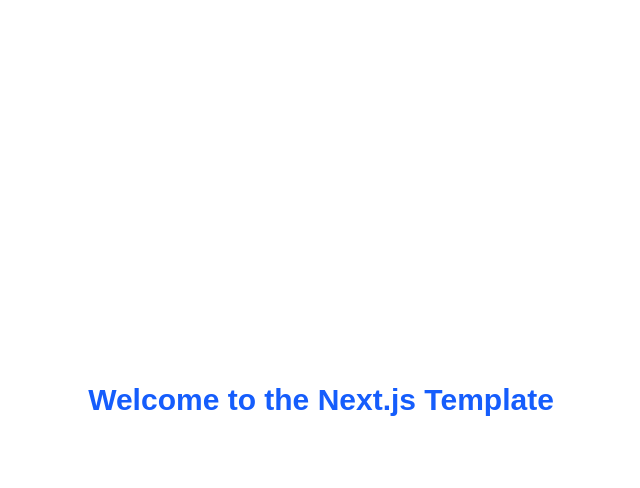
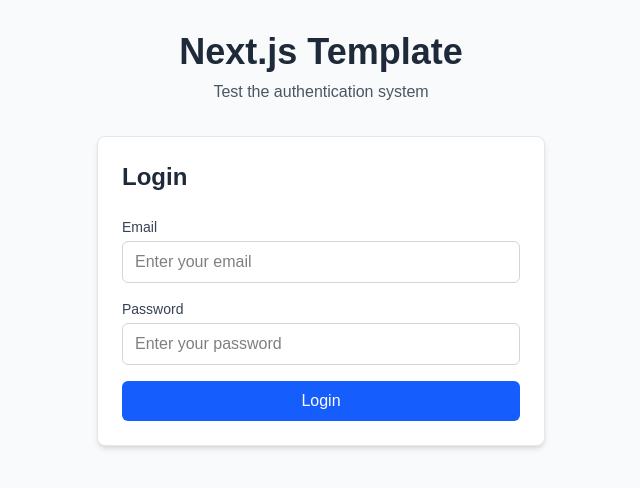
Before and after one commit to harisejaz2206/next-core-template, a Next.js app: page / in a window 1280 px wide. Shown: the top 488 px of the page, without its empty margins (319-959 px from the left). Built offline with nearby package versions, Linux system fonts and the light colour scheme; no server answers.

Commit message:
feat: Enhance Home component with LoginForm and update layout for authentication testing

```diff
--- a/src/app/page.tsx
+++ b/src/app/page.tsx
@@ -1,9 +1,15 @@
-import Image from "next/image";
+import LoginForm from '@/components/LoginForm';
 
 export default function Home() {
   return (
-    <div className="flex items-center justify-center min-h-screen">
-      <h1 className="text-3xl font-semibold text-blue-600">Welcome to the Next.js Template</h1>
+    <div className="min-h-screen bg-gray-50 py-8">
+      <div className="container mx-auto px-4">
+        <div className="text-center mb-8">
+          <h1 className="text-4xl font-bold text-gray-800 mb-2">Next.js Template</h1>
+          <p className="text-gray-600">Test the authentication system</p>
+        </div>
+        <LoginForm />
+      </div>
     </div>
   );
 }
--- /dev/null
+++ b/src/components/LoginForm.tsx
@@ -0,0 +1,122 @@
+'use client';
+
+import { useState } from 'react';
+import { useLoginMutation } from '@/@redux/features/api/api.slice';
+import { useSelector, useDispatch } from 'react-redux';
+import { selectUser, selectIsAuthenticated } from '@/@redux/features/auth/auth.selectors';
+import { logout } from '@/@redux/features/auth/auth.slice';
+import { removeAccessToken, removeRefreshToken } from '@/lib/auth';
+
+export default function LoginForm() {
+  const [email, setEmail] = useState('');
+  const [password, setPassword] = useState('');
+  const [serverMessage, setServerMessage] = useState('');
+
+  const dispatch = useDispatch();
+  const [login, { isLoading, error }] = useLoginMutation();
+  const user = useSelector(selectUser);
+  const isAuthenticated = useSelector(selectIsAuthenticated);
+
+  const handleSubmit = async (e: React.FormEvent) => {
+    e.preventDefault();
+    setServerMessage('');
+
+    try {
+      const response = await login({ email, password }).unwrap();
+      console.log('response:', response);
+      setServerMessage(`✅ ${response.message}`);
+      console.log('Login successful:', response);
+    } catch (err: any) {
+      setServerMessage(`❌ ${err?.data?.message || 'Login failed'}`);
+      console.error('Login error:', err);
+    }
+  };
+
+  const handleLogout = () => {
+    // Clear tokens from localStorage
+    removeAccessToken();
+    removeRefreshToken();
+    // Clear Redux state
+    dispatch(logout());
+  };
+
+  if (isAuthenticated && user) {
+    return (
+      <div className="max-w-md mx-auto mt-8 p-6 bg-green-50 border border-green-200 rounded-lg">
+        <h2 className="text-2xl font-bold text-green-800 mb-4">Welcome!</h2>
+        <div className="space-y-2 text-sm">
+          <p><strong>Name:</strong> {user.fullName || `${user.firstName} ${user.lastName}`}</p>
+          <p><strong>Email:</strong> {user.email}</p>
+          <p><strong>Role:</strong> {user.role}</p>
+          <p><strong>Status:</strong> {user.isActive ? 'Active' : 'Inactive'}</p>
+        </div>
+        <button
+          onClick={handleLogout}
+          className="mt-4 w-full bg-green-600 text-white py-2 px-4 rounded hover:bg-green-700"
+        >
+          Logout
+        </button>
+      </div>
+    );
+  }
+
+  return (
+    <div className="max-w-md mx-auto mt-8 p-6 bg-white border border-gray-200 rounded-lg shadow-md">
+      <h2 className="text-2xl font-bold text-gray-800 mb-6">Login</h2>
+
+      <form onSubmit={handleSubmit} className="space-y-4">
+        <div>
+          <label htmlFor="email" className="block text-sm font-medium text-gray-700 mb-1">
+            Email
+          </label>
+          <input
+            type="email"
+            id="email"
+            value={email}
+            onChange={(e) => setEmail(e.target.value)}
+            required
+            className="w-full px-3 py-2 border border-gray-300 rounded-md focus:outline-none focus:ring-2 focus:ring-blue-500"
+            placeholder="Enter your email"
+          />
+        </div>
+
+        <div>
+          <label htmlFor="password" className="block text-sm font-medium text-gray-700 mb-1">
+            Password
+          </label>
+          <input
+            type="password"
+            id="password"
+            value={password}
+            onChange={(e) => setPassword(e.target.value)}
+            required
+            className="w-full px-3 py-2 border border-gray-300 rounded-md focus:outline-none focus:ring-2 focus:ring-blue-500"
+            placeholder="Enter your password"
+          />
+        </div>
+
+        <button
+          type="submit"
+          disabled={isLoading}
+          className="w-full bg-blue-600 text-white py-2 px-4 rounded-md hover:bg-blue-700 disabled:bg-blue-300 disabled:cursor-not-allowed"
+        >
+          {isLoading ? 'Logging in...' : 'Login'}
+        </button>
+      </form>
+
+      {serverMessage && (
+        <div className="mt-4 p-3 bg-gray-50 border border-gray-200 rounded-md">
+          <p className="text-sm font-medium">Server Response:</p>
+          <p className="text-sm text-gray-700">{serverMessage}</p>
+        </div>
+      )}
+
+      {!!error && (
+        <div className="mt-4 p-3 bg-red-50 border border-red-200 rounded-md">
+          <p className="text-sm font-medium text-red-800">Error Details:</p>
+          <p className="text-sm text-red-700">Check console for full error details</p>
+        </div>
+      )}
+    </div>
+  );
+}
--- a/src/lib/api/base-query.ts
+++ b/src/lib/api/base-query.ts
@@ -45,7 +45,8 @@
         },
       });
 
-      return { data: result.data.data };
+      // Return the full server response instead of unwrapping
+      return { data: result.data };
     } catch (axiosError) {
       const err = axiosError as AxiosError;
       return {
```
